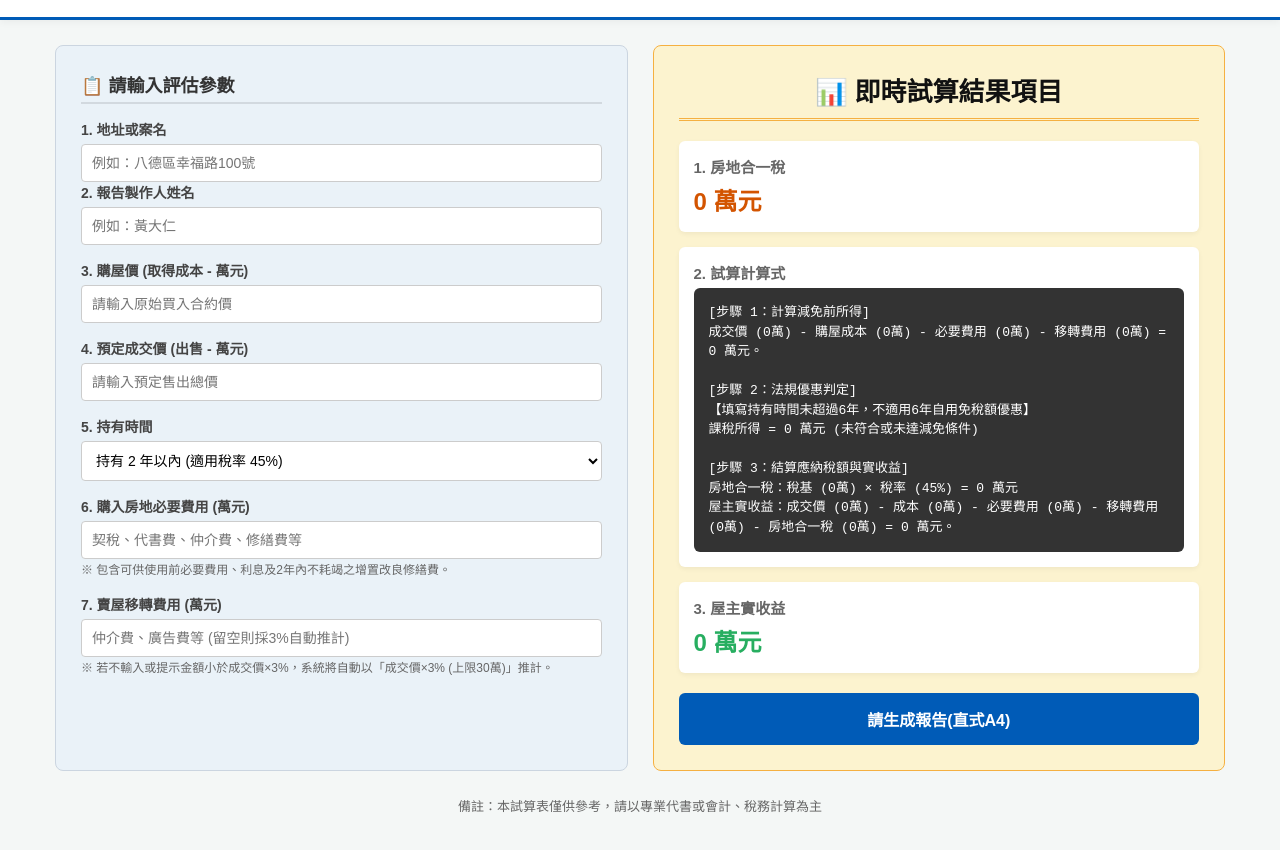
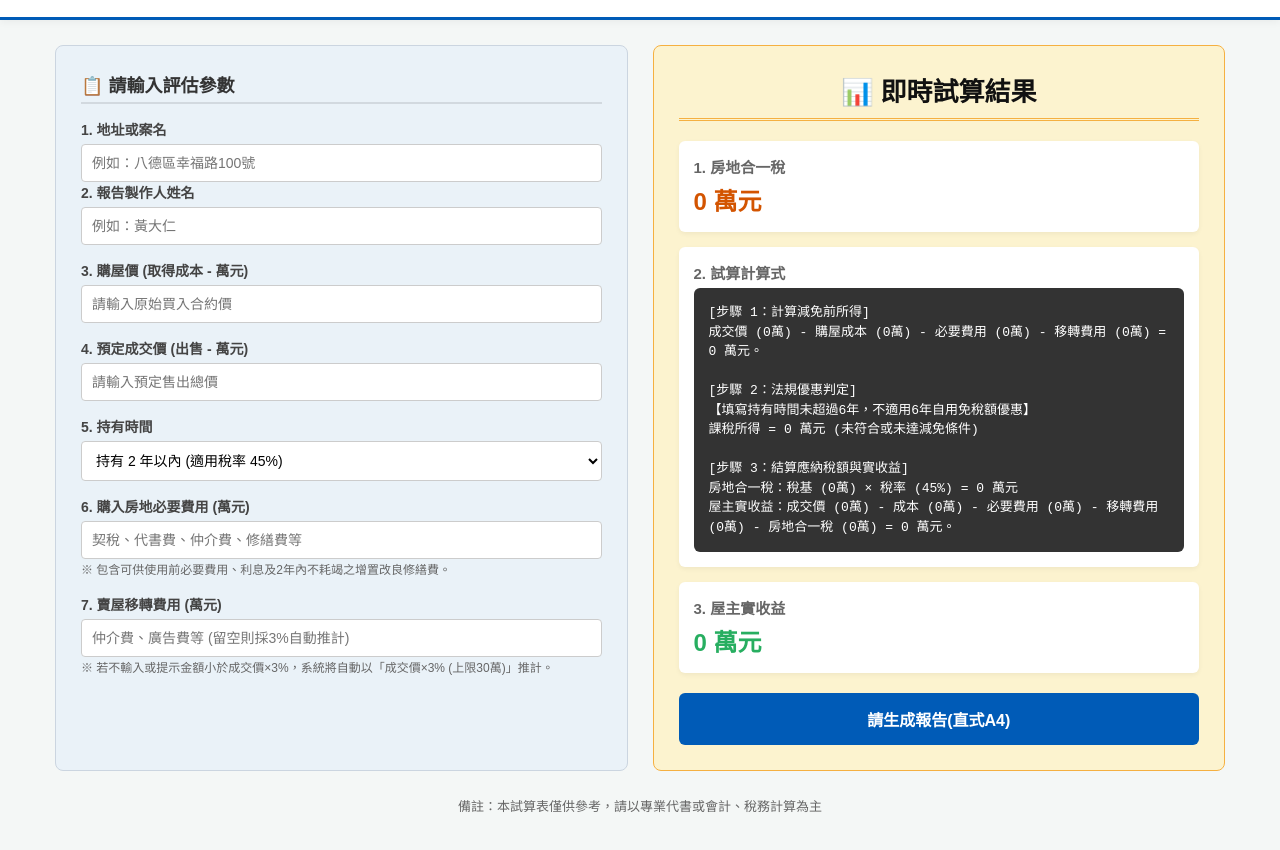
Before and after one commit to Rakutennis923/housetax, a plain HTML site: page index.html in a window 1280 px wide. Shown: the part 58-908 px from the top of the page. Drawn offline with Linux system fonts and the light colour scheme.

Commit message:
Add files via upload

```diff
--- a/index.html
+++ b/index.html
@@ -395,7 +395,7 @@
         </section>
 
         <section class="panel-result">
-            <h1 class="result-heading">📊 即時試算結果項目</h1>
+            <h1 class="result-heading">📊 即時試算結果</h1>
 
             <div class="result-card">
                 <h3>1. 房地合一稅</h3>
```
